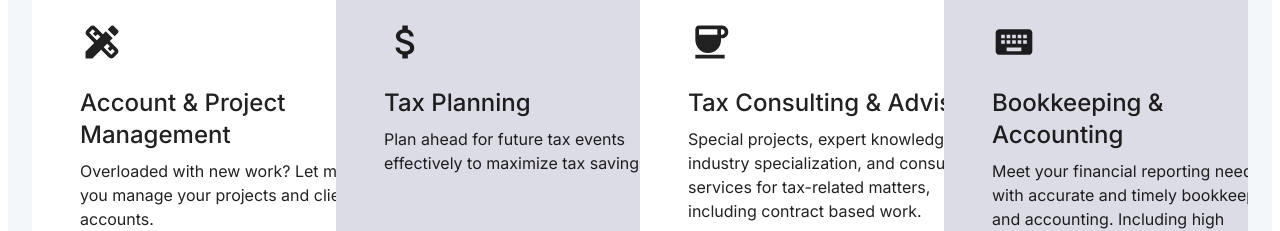
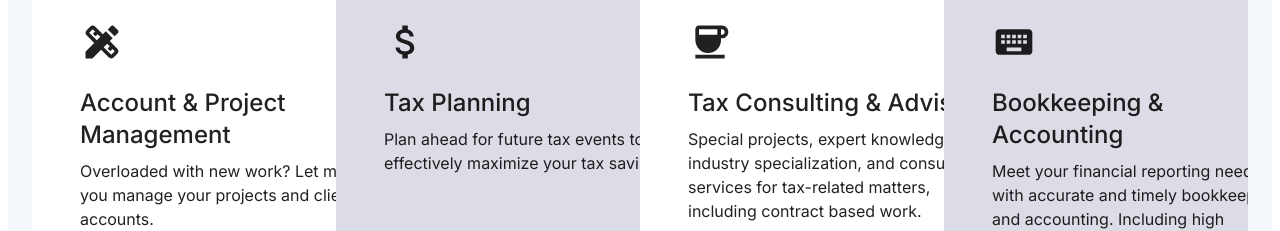
Before and after one commit to russelltheprogrammer/monteithtaxcpanext, a Next.js app: page /servicesoverview in a window 1280 px wide. Shown: the part 840-1071 px from the top of the page. Built offline with nearby package versions, Linux system fonts and the light colour scheme; a web font is replaced by a local one.

Commit message:
services content change

```diff
--- a/pages/servicesoverview.js
+++ b/pages/servicesoverview.js
@@ -48,7 +48,7 @@ const ServicesOverview = () => {
       description: 'Expert tax services for individuals, families, and businesses in compliance with the latest tax laws.',
       learnMore: true,
       learnMoreText: `Maximize tax savings and plan for future tax events effectively. Preparation and filing for most tax forms such as 1040 (Individual), 1065 (Partnership), 1120 (Corporation),
-      1120S (S-Corporation), 1041 (Trust), 709 (Gift Tax), 1099 (Payments), and more. Research into complex tax laws to make sure full compliance is met.`,
+      1120S (S-Corporation), 1041 (Trust), 709 (Gift Tax), 1099 (Payments), and more. I have experience in many different industries which can be viewed in the Industries section of the website.`,
       icon: <BalanceIcon sx={iconStyle} />
     },
     {
@@ -79,10 +79,10 @@ const ServicesOverview = () => {
       title: 'Product Development',
       description: 'Building a new tax or accounting product? Let me help you with product design and development.',
       learnMore: true,
-      learnMoreText: `I have experience working with accounting technology companies and startups to build new products. I can help you with product design, development, and management. I have worked on
-      some of the most cutting edge technologies in the accounting industry from Robotic Process Automation to Artificial Intelligence to APIs to old school tax software. I keep up to date with all
-      the types of software in the accounting industry from software that is decades old to software that has just entered the market. Check out my own software that I built in my spare time to
-      help my clients estimate their quarterly and year-end taxes at`,
+      learnMoreText: `I have experience working with accounting technology companies and startups to build new products. I have worked on some of the most cutting edge technologies in
+      the accounting industry from Robotic Process Automation to Artificial Intelligence to APIs to old school tax software. I keep up to date with all
+      the software in the accounting industry from software that is decades old to software that has just entered the marketplace. Check out my own software that I built in
+      my spare time to help my clients estimate their quarterly and year-end taxes at`,
       learnMoreLink: 'https://taxprojection.com',
       learnMoreLinkText: 'TaxProjection.com.',
       icon: <ImportantDevicesIcon sx={iconStyle} />
@@ -93,15 +93,17 @@ const ServicesOverview = () => {
       description: 'Overloaded with new work? Let me help you manage your projects and client accounts.',
       learnMore: true,
       learnMoreText: `I have worked in the client services industry for over a decade. I have polished my communication and soft skills to deliver the best possible service to my clients. I have
-      worked through numerous tax seasons and have managed extreme workloads and stress while never missing a deadline. Let me help you manage your projects and client accounts so you can free up
+      worked through numerous tax seasons and have managed extreme workloads and stress while never missing a deadline. Let me help you free up
       time to focus on other areas of your business. I have experience working with a few different workflow management systems, one example being Clickup.`,
       icon: <DesignServicesIcon sx={iconStyle} />
     },
     {
       id: 7,
       title: 'Tax Planning',
-      description: 'Plan ahead for future tax events effectively to maximize tax savings.',
-      learnMore: false,
+      description: 'Plan ahead for future tax events to effectively maximize your tax savings.',
+      learnMore: true,
+      learnMoreText: `Whether it be business structuring, retirement planning, equity compensation, estate planning, multi-state tax planning, living in a foreign country, or another related
+      tax matter, I can help you plan ahead for it. I have experience working with many different types of clients, lets save you some money!`,
       icon: <AttachMoneyIcon sx={iconStyle} />
     },
     {
@@ -139,7 +141,6 @@ const ServicesOverview = () => {
       <div className="topic-header" id="topic-header-services">
         <h1>SERVICES OVERVIEW</h1>
         <h3 className='container-services-subtitle'>How Can Russell Help You?</h3>
-        {/* <h5 className='container-services-subtitle-two'>Content</h5> */}
       </div>
       <div>
         <Grid
```
